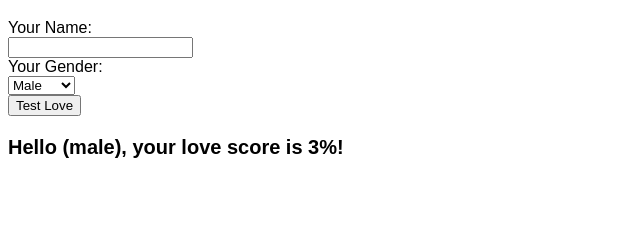
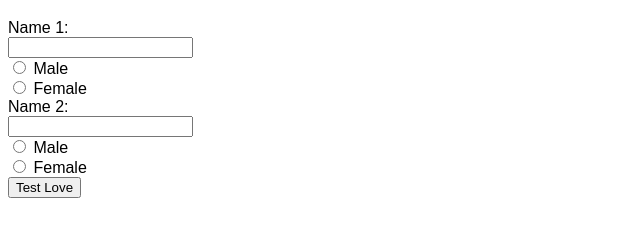
Before and after one commit to akac97/lovetester, a plain HTML site: page index.html in a window 1280 px wide. Both pictures are taken after a click on the button "Test Love". Shown: the part 61-298 px from the top of the page, without its empty margins (0-640 px from the left). Drawn offline with Linux system fonts and the light colour scheme.

Commit message:
Update index.html

```diff
--- a/index.html
+++ b/index.html
@@ -7,29 +7,38 @@
         }
         #result {
             margin-top: 20px;
-            font-size: 20px;
             font-weight: bold;
         }
     </style>
 </head>
 <body>
     <h1>Love Tester</h1>
-    <label for="name">Your Name:</label><br>
-    <input type="text" id="name" name="name"><br>
-    <label for="gender">Your Gender:</label><br>
-    <select id="gender" name="gender">
-        <option value="male">Male</option>
-        <option value="female">Female</option>
-    </select><br>
-    <button onclick="generateLoveScore()">Test Love</button>
+    <label for="name1">Name 1:</label><br>
+    <input type="text" id="name1" name="name1"><br>
+    <input type="radio" id="male1" name="gender1" value="male">
+    <label for="male1">Male</label><br>
+    <input type="radio" id="female1" name="gender1" value="female">
+    <label for="female1">Female</label><br>
+    <label for="name2">Name 2:</label><br>
+    <input type="text" id="name2" name="name2"><br>
+    <input type="radio" id="male2" name="gender2" value="male">
+    <label for="male2">Male</label><br>
+    <input type="radio" id="female2" name="gender2" value="female">
+    <label for="female2">Female</label><br>
+    <button onclick="checkLove()">Test Love</button>
     <p id="result"></p>
-
     <script>
-        function generateLoveScore() {
-            const name = document.getElementById('name').value;
-            const gender = document.getElementById('gender').value;
-            const score = Math.floor(Math.random() * 101);
-            document.getElementById('result').innerText = `Hello ${name} (${gender}), your love score is ${score}%!`;
+        function checkLove() {
+            var name1 = document.getElementById('name1').value;
+            var name2 = document.getElementById('name2').value;
+            var gender1 = document.querySelector('input[name="gender1"]:checked').value;
+            var gender2 = document.querySelector('input[name="gender2"]:checked').value;
+            var result = document.getElementById('result');
+            if (gender1 === gender2) {
+                result.textContent = 'Sorry, there is no love between ' + name1 + ' and ' + name2 + '.';
+            } else {
+                result.textContent = 'There might be love between ' + name1 + ' and ' + name2 + '!';
+            }
         }
     </script>
 </body>
```
